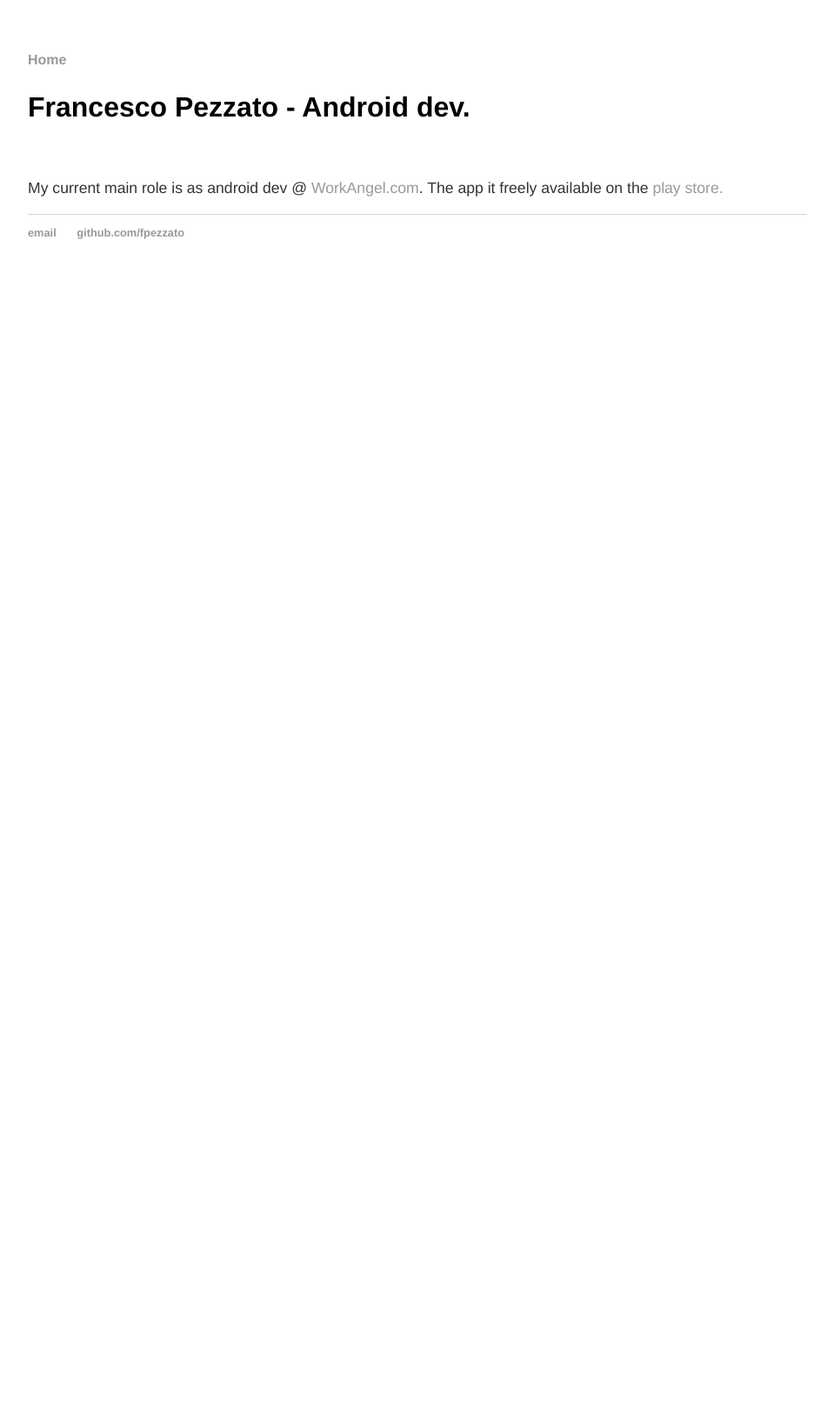
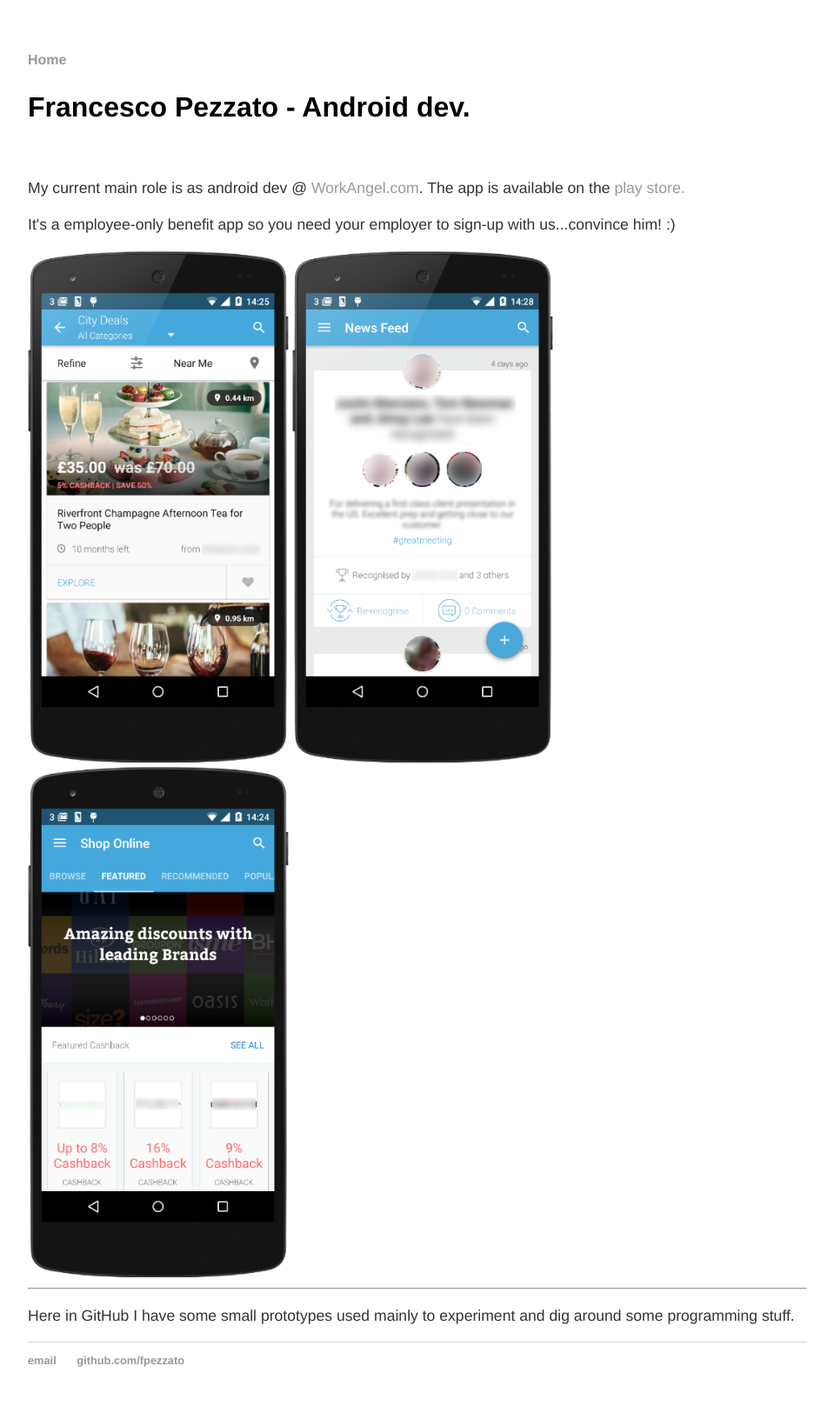
Before and after one commit to fpezzato/fpezzato.github.io, a Jekyll site: the page built from index.html, in a window 1280 px wide. Shown: the whole page at 87% size, without its empty margins (160-1119 px from the left). Built offline with Jekyll 4.4.1, drawn with Linux system fonts in a browser that asks for light colours; before the commit the page ends 900 px from its top, so only the background shows below that.

Commit message:
add index.

```diff
--- a/index.html
+++ b/index.html
@@ -6,7 +6,19 @@
 	<h2>Francesco Pezzato - Android dev.</h2>
   <br />
 
-<p>My current main role is as android dev @ <a href="http://workangel.com/">WorkAngel.com</a>.
-The app it freely available on the <a href="https://play.google.com/store/apps/details?id=com.wam.android"> play store.</a>
+	<p>My current main role is as android dev @ <a href="http://workangel.com/">WorkAngel.com</a>.
+	The app is available on the <a href="https://play.google.com/store/apps/details?id=com.wam.android"> play store.</a>  </p>
+
+	<p>It's a employee-only benefit app so you need your employer to sign-up with us...convince him! :)</p>
+
+	</div><!-- /.blurb -->
+	<img src="/img/deals_1_b.png" style="width: 300px;  height: auto;" />
+	<img src="/img/feed_1_b2.png" style="width: 300px;  height: auto;" />
+	<img src="/img/shop_1_b1.png" style="width: 300px;  height: auto;"/>
+
+	<hr>
+
+	<p>Here in GitHub I have some small prototypes used mainly to experiment and dig around some programming stuff.</p>
+
 
 </div><!-- /.blurb -->
--- a/index_shadow.html
+++ b/index_shadow.html
@@ -22,7 +22,7 @@
           <br />
 
         <p>My current main role is as android dev @ <a href="http://workangel.com/">WorkAngel.com</a>.
-        The app it available on the <a href="https://play.google.com/store/apps/details?id=com.wam.android"> play store.</a>  </p>
+        The app is available on the <a href="https://play.google.com/store/apps/details?id=com.wam.android"> play store.</a>  </p>
 
 				<p>It's a employee-only benefit app so you need your employer to sign-up with us...convince him! :)</p>
 
@@ -33,7 +33,7 @@
 
 				<hr>
 
-				Here in GitHub I have some small prototypes used mainly to experiment and dig around some programming stuff.
+				<p>Here in GitHub I have some small prototypes used mainly to experiment and dig around some programming stuff.</p>
 
 
 
```
Also changed, not shown: css/main.css (line endings or trailing spaces).
